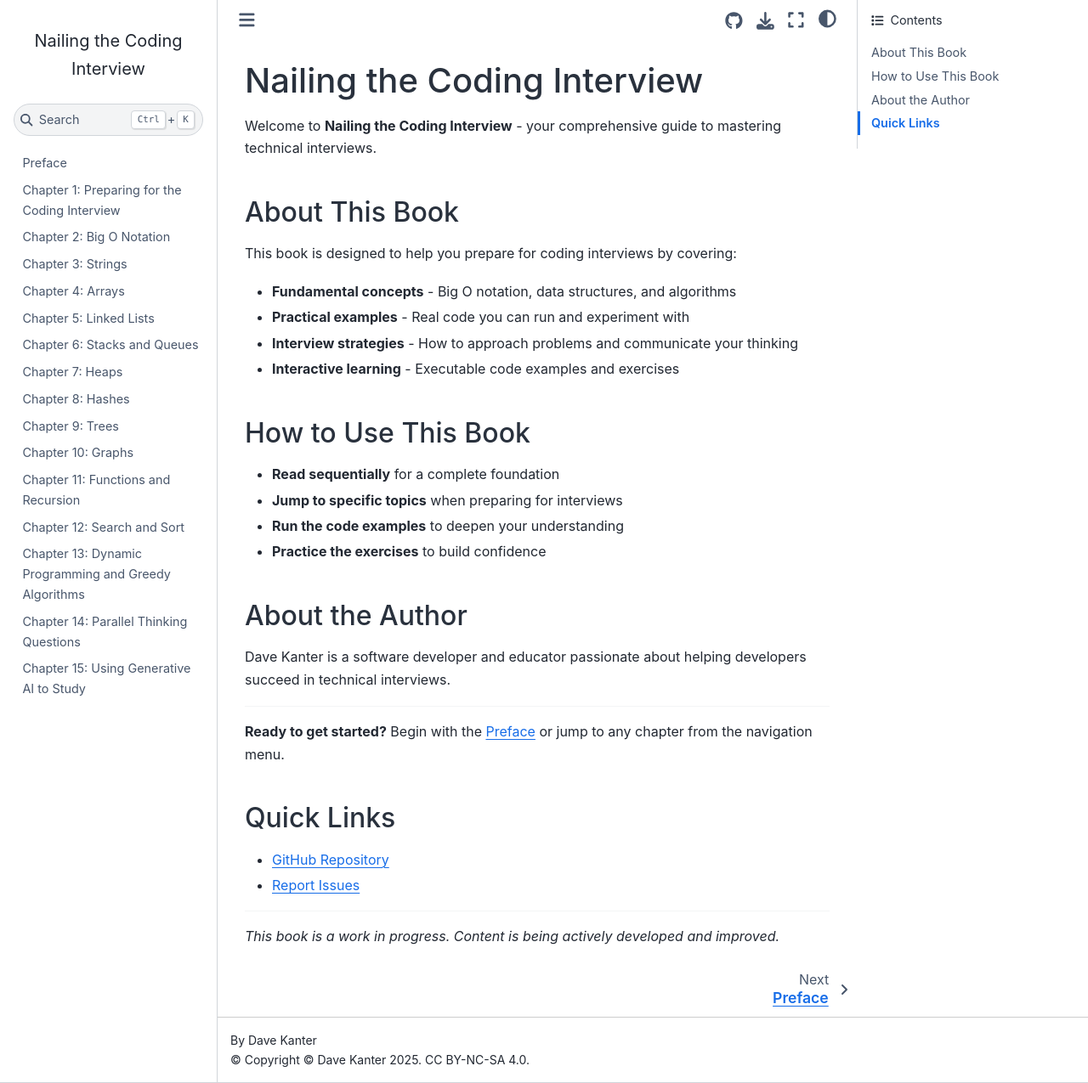
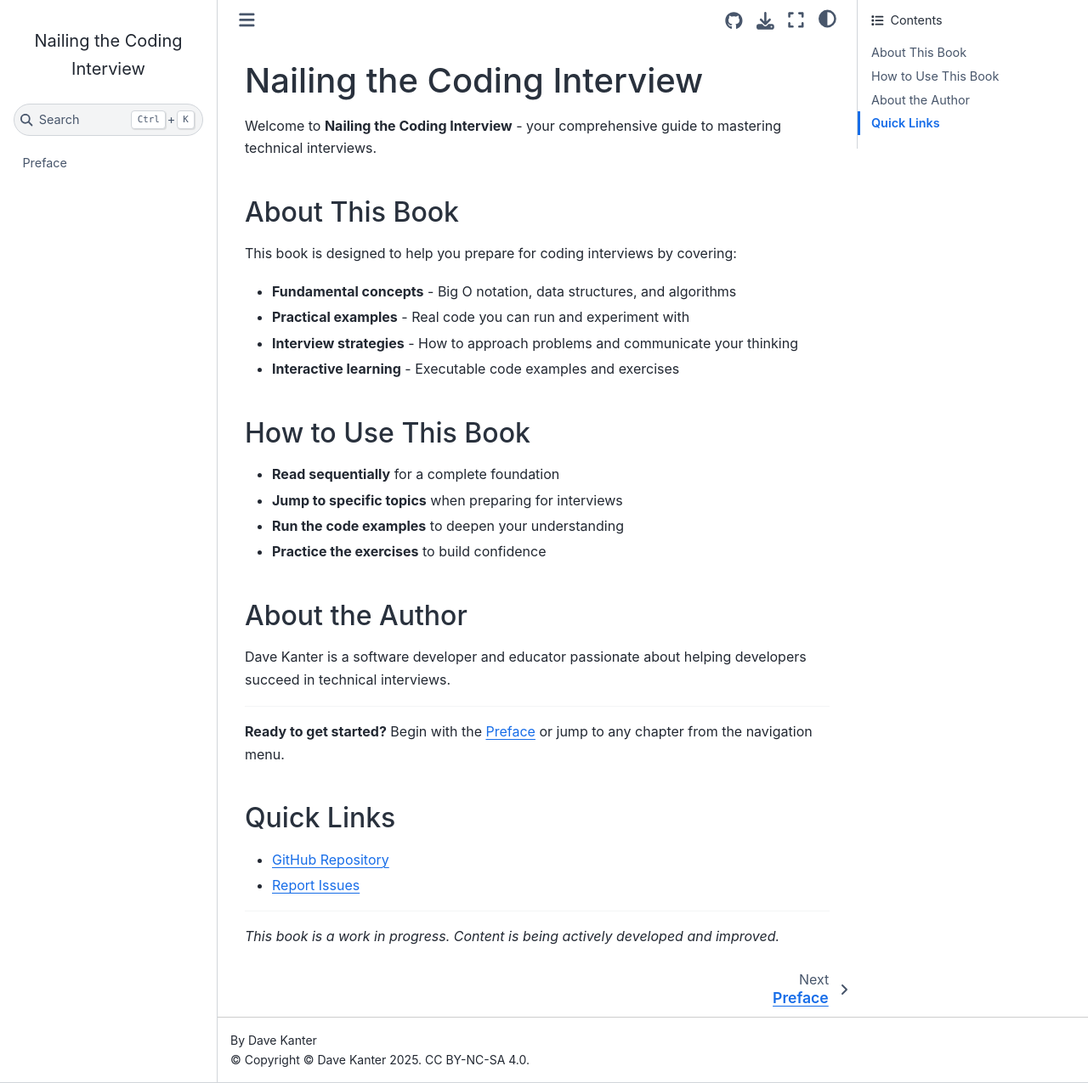
Before and after one commit to raydot/nailing-the-coding-interview, a Jupyter Book: the page built from intro.md, in a window 1280 px wide and 1275 px high. Shown: the whole window at 85% size. Built offline with Jupyter Book 1.0.4 settings and Sphinx 7.4.7 and the Sphinx Book theme 1.1.4, drawn with Linux system fonts in a browser that asks for light colours.

Commit message:
Minimal _toc.yml to isolate and troubleshoot.

```diff
--- a/_toc.yml
+++ b/_toc.yml
@@ -5,48 +5,3 @@ root: intro
 chapters:
   - file: chapters/00-preface
     title: Preface
-
-  - file: chapters/01-preparing
-    title: "Chapter 1: Preparing for the Coding Interview"
-
-  - file: chapters/02-big-o
-    title: "Chapter 2: Big O Notation"
-
-  - file: chapters/03-strings
-    title: "Chapter 3: Strings"
-
-  - file: chapters/04-arrays
-    title: "Chapter 4: Arrays"
-
-  - file: chapters/05-linked-lists
-    title: "Chapter 5: Linked Lists"
-
-  - file: chapters/06-stacks-queues
-    title: "Chapter 6: Stacks and Queues"
-
-  - file: chapters/07-heaps
-    title: "Chapter 7: Heaps"
-
-  - file: chapters/08-hashes
-    title: "Chapter 8: Hashes"
-
-  - file: chapters/09-trees
-    title: "Chapter 9: Trees"
-
-  - file: chapters/10-graphs
-    title: "Chapter 10: Graphs"
-
-  - file: chapters/11-functions-recursion
-    title: "Chapter 11: Functions and Recursion"
-
-  - file: chapters/12-search-sort
-    title: "Chapter 12: Search and Sort"
-
-  - file: chapters/13-dynamic-greedy
-    title: "Chapter 13: Dynamic Programming and Greedy Algorithms"
-
-  - file: chapters/14-outside-the-box
-    title: "Chapter 14: Parallel Thinking Questions"
-
-  - file: chapters/15-gen-ai-to-study
-    title: "Chapter 15: Using Generative AI to Study"
```
